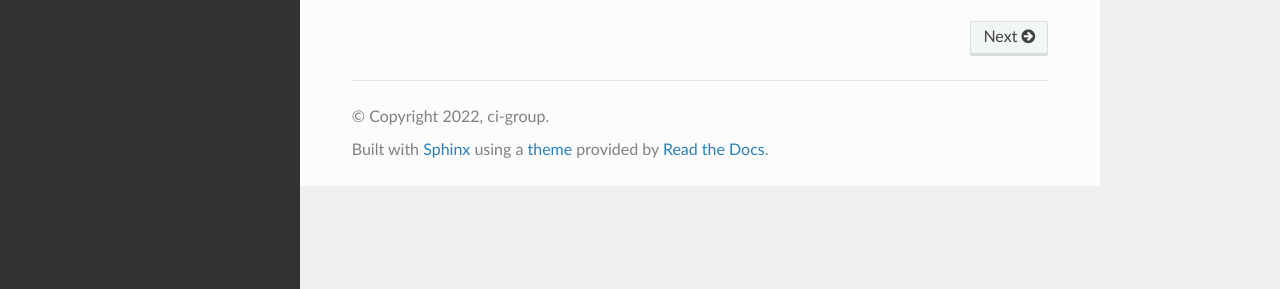
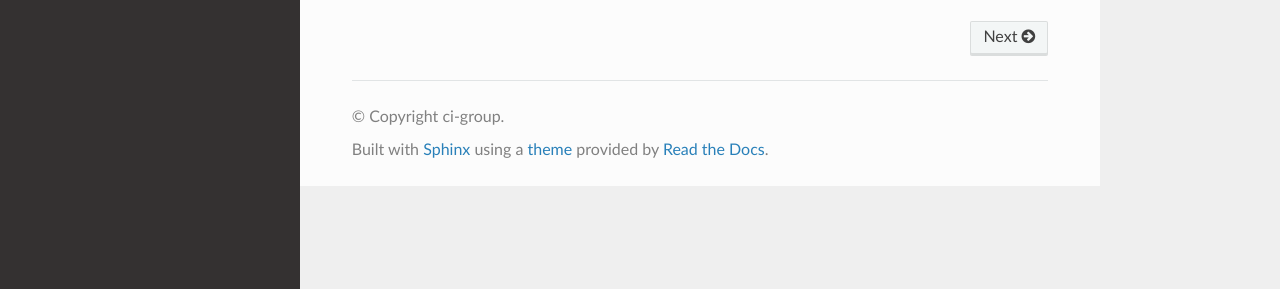
Before and after one commit to ci-group/revolve2, a Sphinx documentation site: the page built from docs/source/index.rst, in a window 1280 px wide. Shown: the part 608-897 px from the top of the page. Built offline with Sphinx 7.4.7 and the Read the Docs theme 2.0.0, drawn with Linux system fonts in a browser that asks for light colours; pages that are not in the unit, such as notebooks, are missing from menus.

Commit message:
Remove date from copyright

```diff
--- a/docs/source/conf.py
+++ b/docs/source/conf.py
@@ -19,7 +19,7 @@ sys.path.insert(0, os.path.abspath("../.."))
 # -- Project information -----------------------------------------------------
 
 project = "revolve2"
-copyright = "2022, ci-group"
+copyright = "ci-group"
 author = "ci-group"
 
 # The full version, including alpha/beta/rc tags
```
